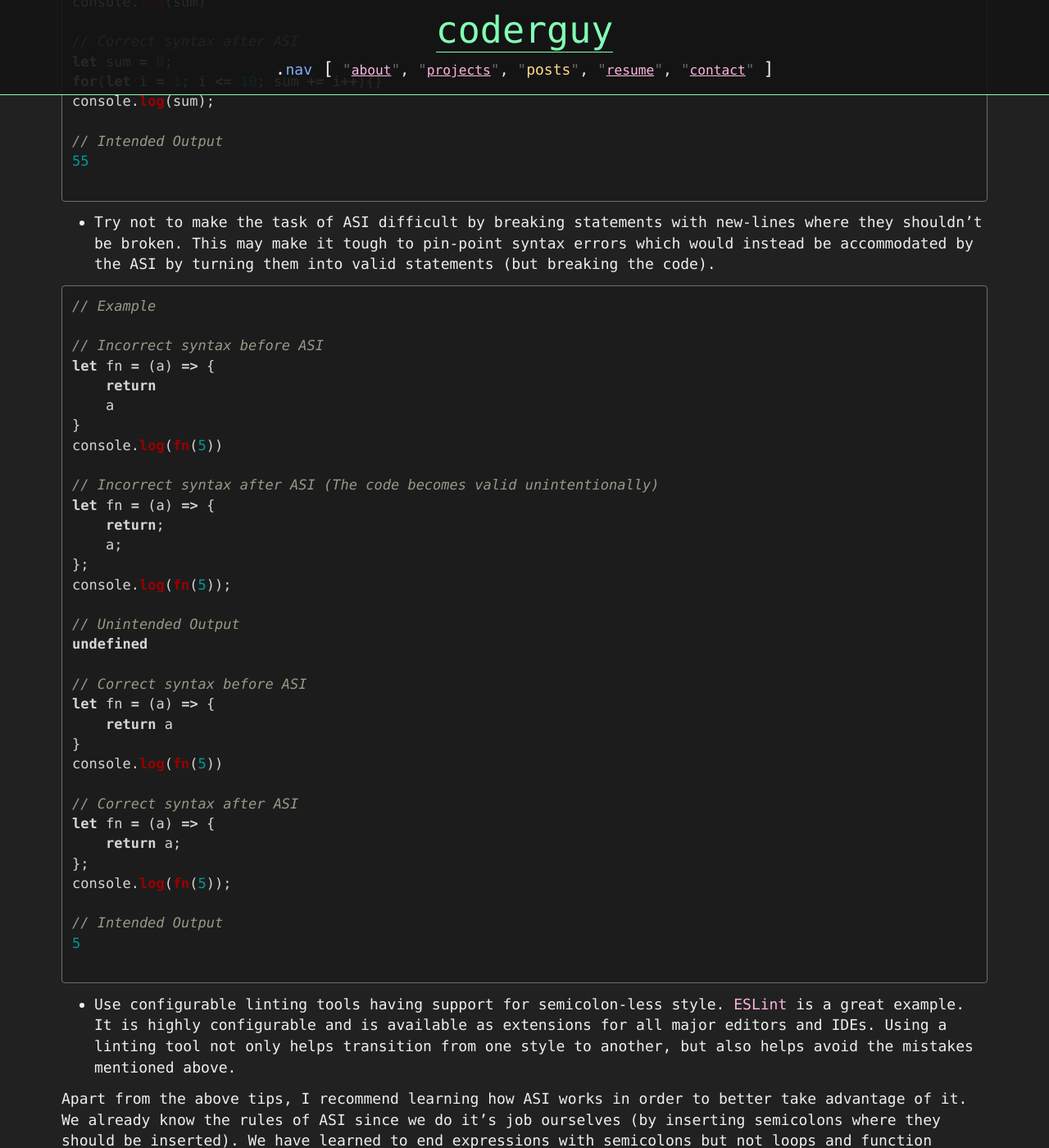
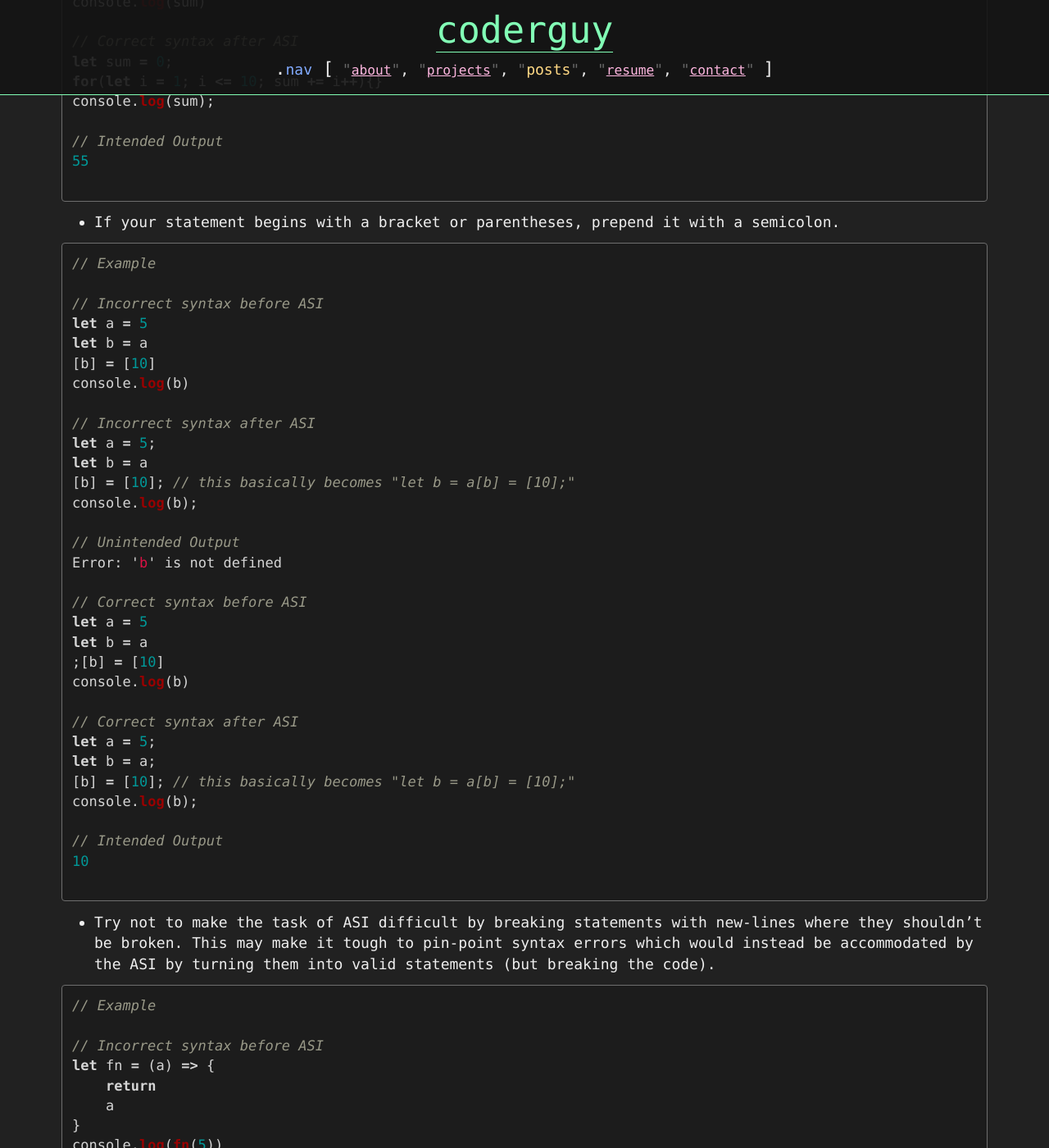
Before and after one commit to cod3rguy/cod3rguy.github.io, a Jekyll site: the page built from _posts/2017-02-17-semicolon-javascript.md, in a window 1280 px wide and 1400 px high, scrolled down 1806 px. Shown: the whole window at 82% size. Built offline with Jekyll 4.4.1, drawn with Linux system fonts in a browser that asks for light colours; some web fonts are replaced; comment, search, counter and statistics services are not loaded.

Commit message:
Updated post

````diff
--- a/_posts/2017-02-17-semicolon-javascript.md
+++ b/_posts/2017-02-17-semicolon-javascript.md
@@ -67,6 +67,43 @@ console.log(sum);
 
 ```
 
+- If your statement begins with a bracket or parentheses, prepend it with a semicolon.
+
+```javascript
+// Example
+
+// Incorrect syntax before ASI
+let a = 5
+let b = a
+[b] = [10]
+console.log(b)
+
+// Incorrect syntax after ASI
+let a = 5;
+let b = a
+[b] = [10]; // this basically becomes "let b = a[b] = [10];"
+console.log(b);
+
+// Unintended Output
+Error: 'b' is not defined
+
+// Correct syntax before ASI
+let a = 5
+let b = a
+;[b] = [10]
+console.log(b)
+
+// Correct syntax after ASI
+let a = 5;
+let b = a;
+[b] = [10]; // this basically becomes "let b = a[b] = [10];"
+console.log(b);
+
+// Intended Output
+10
+
+```
+
 - Try not to make the task of ASI difficult by breaking statements with new-lines where they shouldn't be broken. This may make it tough to pin-point syntax errors which would instead be accommodated by the ASI by turning them into valid statements (but breaking the code).
 
 ```javascript
````
